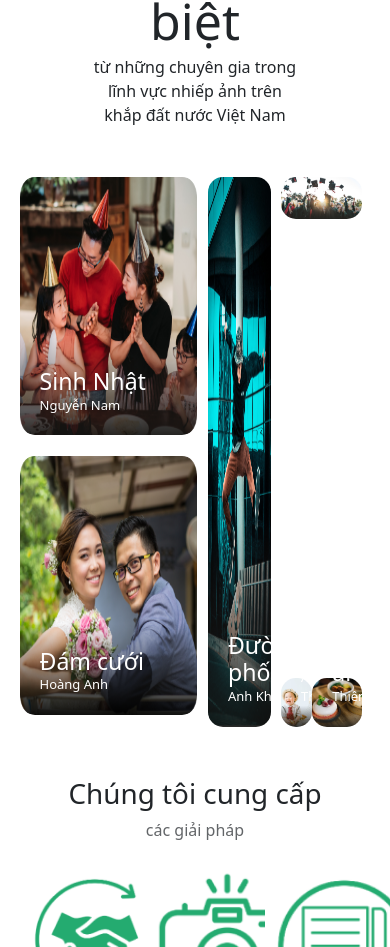
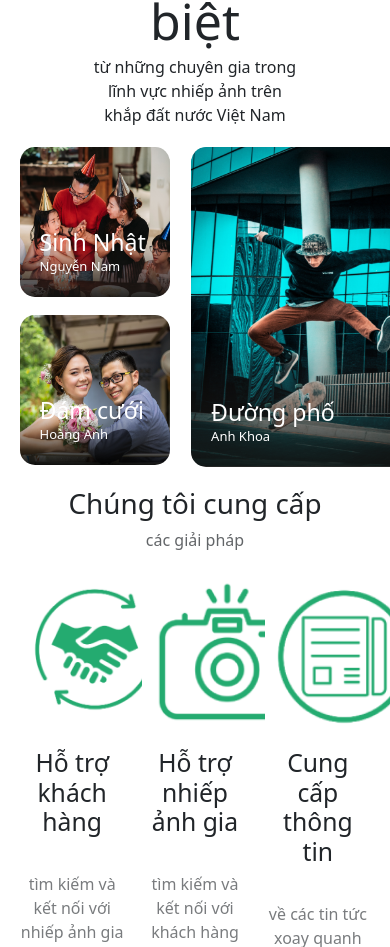
Before and after one commit to CuongTD132/Nontories, a React (Create React App) app: page / in a window 390 px wide. Shown: the part 858-1805 px from the top of the page. Built offline with nearby package versions, Linux system fonts and the light colour scheme; no server answers; the HTML template or start-up script is replaced by a standard one.

Commit message:
ajdust responsive

```diff
--- a/package.json
+++ b/package.json
@@ -15,6 +15,7 @@
     "react-firebase-hooks": "^5.1.1",
     "react-router-dom": "^6.12.0",
     "react-scripts": "5.0.1",
+    "react-toastify": "^9.1.3",
     "web-vitals": "^2.1.4"
   },
   "scripts": {
--- a/src/App.js
+++ b/src/App.js
@@ -1,11 +1,14 @@
 import { BrowserRouter } from "react-router-dom";
 import UserRouter from "./routers/UserRouter";
 import { UserProvider } from "./context/UserContext"
+import { ToastContainer } from 'react-toastify';
+import 'react-toastify/dist/ReactToastify.css';
 
 function App() {
   return (
     <UserProvider>
       <BrowserRouter>
+        <ToastContainer />
         <UserRouter />
       </BrowserRouter>
     </UserProvider>
--- a/src/components/BlogHeader/blogHeader.css
+++ b/src/components/BlogHeader/blogHeader.css
@@ -73,6 +73,10 @@
     border-radius: 25px;
 }
 
+.blogHeader .nav_header .dropdown_modal{
+    width: fit-content;
+}
+
 .blogHeader .header_signup:hover{
     color: white;
     background-color: #1a8154;
--- a/src/components/Header/Header.jsx
+++ b/src/components/Header/Header.jsx
@@ -11,7 +11,6 @@ const Header = () => {
         logout()
             .then(() => navigate("/signIn"))
     }
-    authStateListener()
     return (
         <div className="header">
             <div className="header_navigate">
--- a/src/components/SelectionDropdown/SelectionDropdown.jsx
+++ b/src/components/SelectionDropdown/SelectionDropdown.jsx
@@ -6,8 +6,8 @@ const SelectionDropdown = (props) => {
         props.setRole(role)
     }
     return (
-        <Form.Select onChange={(e) => setSelectRole(e.target.value)} className="sign_feild signup_dropdown" aria-label="Default select example">
-            <option hidden>{props.default}</option>
+        <Form.Select onChange={(e) => setSelectRole(e.target.value)} className="sign_feild signup_dropdown" aria-label="Default select example" disabled={props.disable}>
+            <option value={props.default.content} hidden>{props.default.content}</option>
             {props.list.map((item, key) => {
                 return (
                     <option key={key} value={item.content}>{item.content}</option>
--- a/src/components/Signup/Signup.jsx
+++ b/src/components/Signup/Signup.jsx
@@ -56,7 +56,7 @@ const Signup = () => {
             <div className="signup_password">
                 <input onChange={(e) => setPassword(e.target.value)} className="sign_feild" type="password" placeholder="••••••••" />
             </div>
-            <SelectionDropdown setRole={(role) => setRole(role)} default={select.default} list={select.list} />
+            <SelectionDropdown setRole={(role) => setRole(role)} default={select.list[1]} list={select.list} disable={true}/>
             <div className="signup_button">
                 <button onClick={handleSignUp}>Đăng ký</button>
             </div>
--- a/src/pages/Setting.jsx
+++ b/src/pages/Setting.jsx
@@ -1,12 +1,37 @@
-import React from "react";
-import { Outlet } from "react-router-dom";
+import React, { useState, useContext, useEffect } from "react";
+import { Outlet, useNavigate } from "react-router-dom";
 
 import "../styles/setting.css"
 import PhotograppherInfor from "../components/PhotographerInfor/PhotographerInfor";
 import SettingNavbar from "../components/SettingNavbar/SettingNavbar";
+import { getAccountInfor } from "../shared/firebase/firebase";
+import { UserContext } from '../context/UserContext';
 
 const Setting = (props) => {
-    return(
+
+    const [userData, setUserData] = useState()
+    const { user } = useContext(UserContext);
+    const navigate = useNavigate();
+
+    useEffect(() => {
+        if (!user) {
+            navigate("/signIn")
+        }
+        else {
+            getAccountInfor()
+                .then((res) => {
+                    res.forEach((doc) => {
+                        if (doc.data().uid === user.user.uid) {
+                            setUserData(doc.data())
+                        }
+                    })
+                })
+        }
+    })
+    console.log(userData);
+    console.log(user.user.uid);
+
+    return (
         <div className="setting">
             <PhotograppherInfor />
             <div className="setting_content">
--- a/src/styles/home.css
+++ b/src/styles/home.css
@@ -81,12 +81,13 @@
 }
 
 .home_body_picture_left {
-    height: 100%;
+    height: 550px;
     margin-right: 3%;
 }
 
 .home_body_picture_left .picture_left {
-    height: 47%;
+    width: 258px;
+    height: 258px;
 }
 
 .home_body_picture_left .picture2 {
@@ -94,32 +95,31 @@
 }
 
 .home_body_picture_center {
-    width: 28%;
-    height: 100%;
+    height: 550px;
     margin-right: 3%;
 }
 
 .home_body_picture_center .picture_center {
-    width: 100%;
+    width: 380px;
     height: 100%;
 }
 
 .home_body_picture_right {
-    width: 40%;
+    width: 550px;
     position: relative;
 }
 
 .picture_right_top .picture4 {
     position: absolute;
     top: 0;
-    width: 90%;
+    width: 500px;
 }
 
 .picture_right_bottom {
     position: absolute;
     bottom: 0;
     display: flex;
-    width: 90%;
+    width: 500px;
     justify-content: space-between;
 }
 
@@ -160,7 +160,7 @@
 
 @media (max-width: 1300px) {
 
-    .home_banner_left{
+    .home_banner_left {
         width: 700px;
     }
 
@@ -182,6 +182,47 @@
         margin: 50px 0;
     }
 
+    .home_body_picture_center {
+        height: 500px;
+        margin-right: 3%;
+    }
+
+    .home_body_picture_center .picture_center {
+        width: 350px;
+    }
+
+    .home_body_picture_left {
+        height: 500px;
+        margin-right: 3%;
+    }
+
+    .home_body_picture_left .picture_left {
+        width: 220px;
+        height: 238px;
+    }
+
+    .home_body_picture_right {
+        width: 500px;
+        height: 500px;
+        position: relative;
+    }
+
+    .picture_right_top .picture4 {
+        position: absolute;
+        height: 220px;
+        top: 0;
+        width: 400px;
+    }
+
+    .picture_right_bottom {
+        position: absolute;
+        height: 220px;
+        bottom: 0;
+        display: flex;
+        width: 400px;
+        justify-content: space-between;
+    }
+
 }
 
 @media (max-width: 1150px) {
@@ -190,7 +231,7 @@
         justify-content: space-between;
     }
 
-    .home_banner_left{
+    .home_banner_left {
         width: 500px;
     }
 
@@ -199,16 +240,113 @@
         margin: 50px 0;
     }
 
-    .home_banner_right_picture img{
+    .home_banner_right_picture img {
         width: 400px;
+    }
+
+    .home_body_picture {
+        width: fit-content;
+        margin: 0 auto;
+    }
+
+    .home_body_picture_left {
+        height: 400px;
+        margin-right: 3%;
+    }
+
+    .home_body_picture_left .picture_left {
+        width: 200px;
+        height: 200px;
+    }
+
+    .home_body_picture_center {
+        height: 425px;
+        margin-right: 3%;
+    }
+
+    .home_body_picture_center .picture_center {
+        width: 300px;
+    }
+
+    .home_body_picture_right {
+        width: 400px;
+        height: 425px;
+        position: relative;
+    }
+
+    .picture_right_top .picture4 {
+        position: absolute;
+        height: 200px;
+        top: 0;
+        width: 350px;
+    }
+
+    .picture_right_bottom {
+        position: absolute;
+        height: 200px;
+        bottom: 0;
+        display: flex;
+        width: 350px;
+        justify-content: space-between;
     }
 
 }
 
 @media (max-width: 1050px) {
 
-    .home_banner_right_picture img{
+    .home_banner_right_picture img {
         width: 300px;
     }
 
 }
+
+@media (max-width: 1000px) {
+
+    .home_body_picture {
+        width: fit-content;
+        height: fit-content;
+        margin: 20px auto;
+    }
+
+    .home_body_picture_left {
+        height: 300px;
+        margin-right: 3%;
+    }
+
+    .home_body_picture_left .picture_left {
+        width: 150px;
+        height: 150px;
+    }
+
+    .home_body_picture_center {
+        height: 320px;
+        margin-right: 3%;
+    }
+
+    .home_body_picture_center .picture_center {
+        width: 250px;
+    }
+
+    .home_body_picture_right {
+        width: 320px;
+        height: 320px;
+        position: relative;
+    }
+
+    .picture_right_top .picture4 {
+        position: absolute;
+        height: 150px;
+        top: 0;
+        width: 280px;
+    }
+
+    .picture_right_bottom {
+        position: absolute;
+        height: 150px;
+        bottom: 0;
+        display: flex;
+        width: 280px;
+        justify-content: space-between;
+    }
+
+}
```
Also changed, not shown: src/components/BlogHeader/BlogHeader.jsx (+3 -10 lines), src/components/Signin/Signin.jsx (+23 -9 lines), 1 other file (tests, documents, lock files or other folders).
